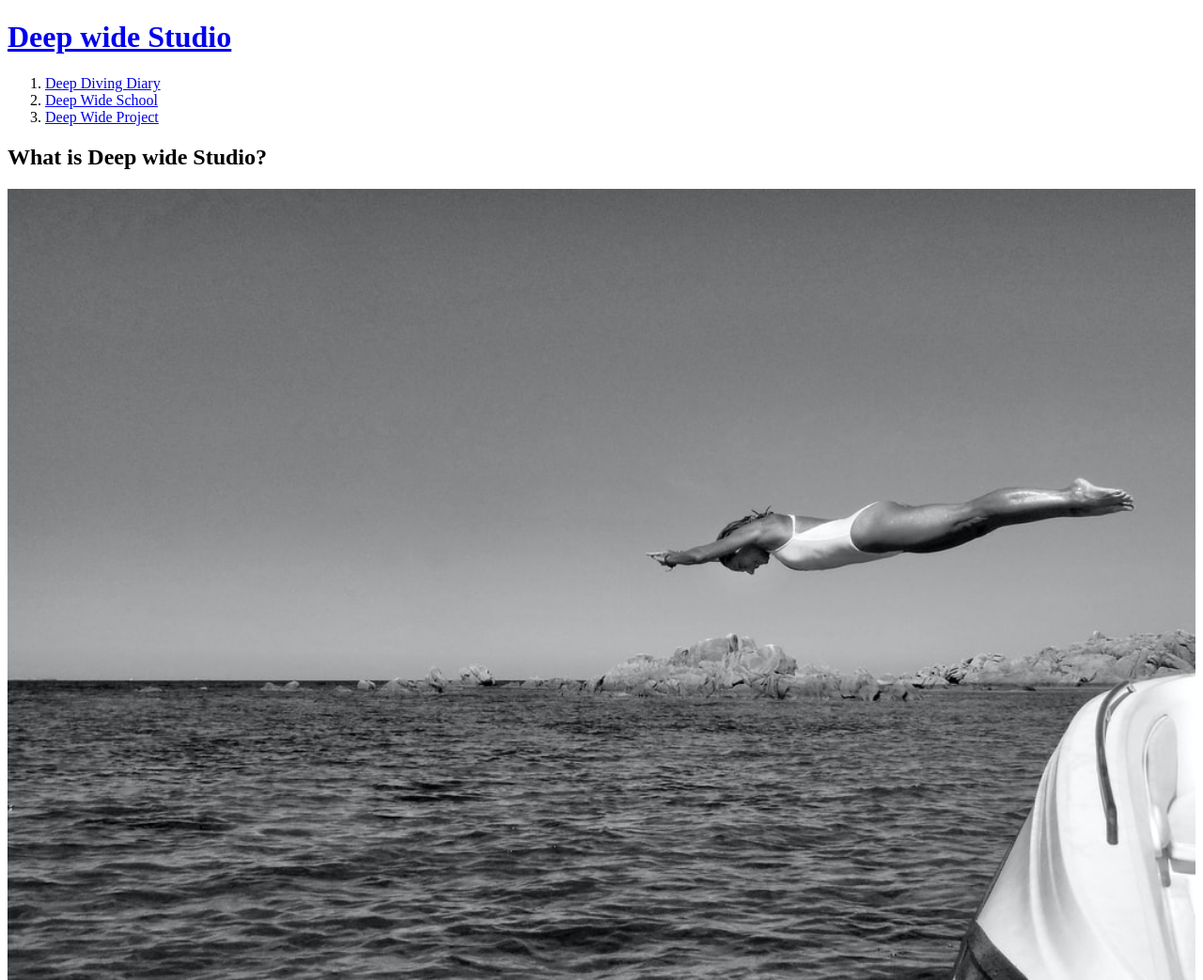
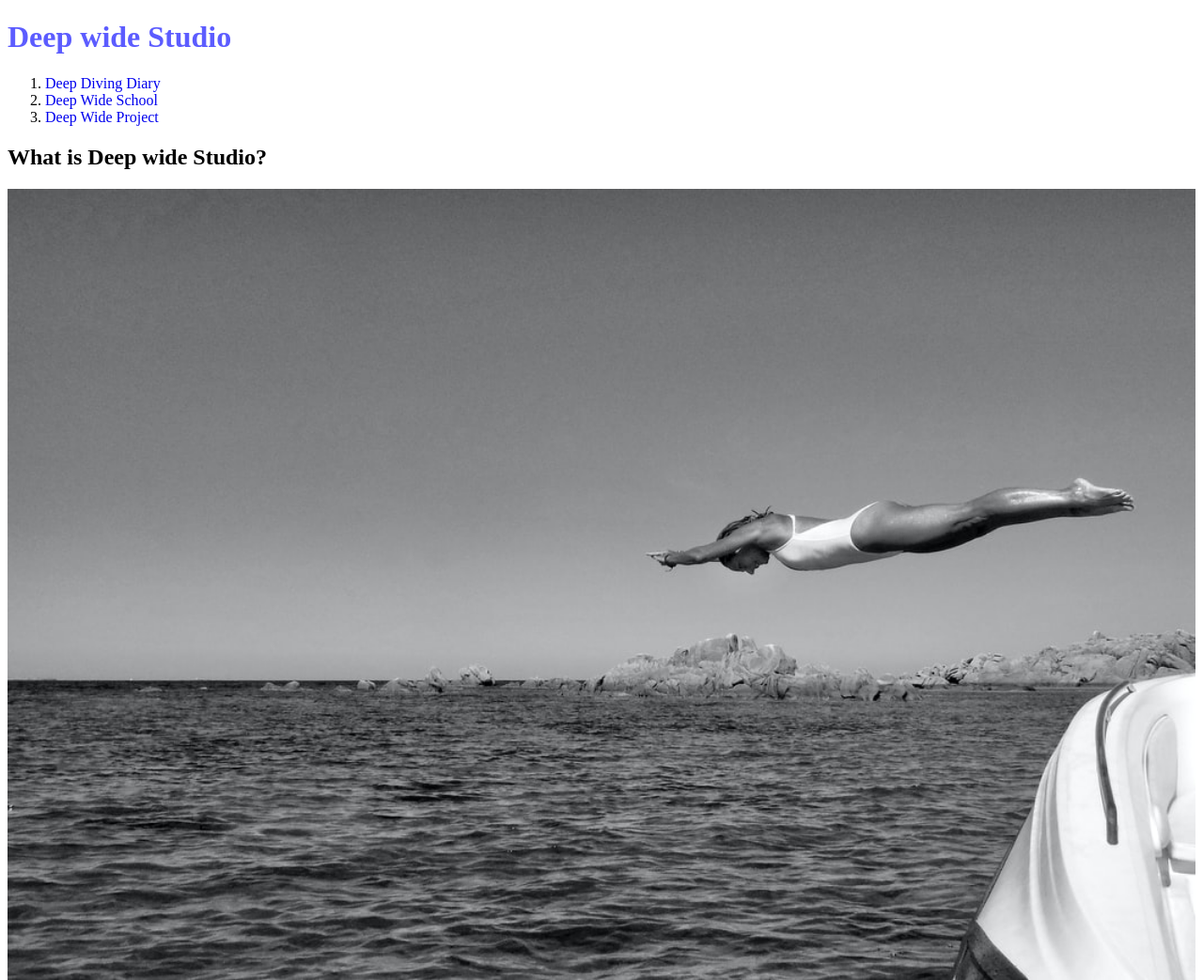
Before and after one commit to yekyung2/web1, a plain HTML site: page index.html in a window 1280 px wide. Shown: the top 1043 px of the page at 94% size. Drawn offline with Linux system fonts and the light colour scheme; a script that the page names is missing.

Commit message:
Add first css code to index.html

```diff
--- a/index.html
+++ b/index.html
@@ -3,9 +3,14 @@
 <head>
     <title>Welcome</title>
     <meta charset="utf-8">
+   <style>
+       a {
+        text-decoration: none;
+       }
+   </style>
 </head>
 <body>
-    <h1><a href="index.html">Deep wide Studio</a></h1>
+    <h1><a href="index.html" style="color:rgb(92, 92, 255);">Deep wide Studio</a></h1>
     <ol>
         <li><a href="1.html">Deep Diving Diary</a></li>
         <li><a href="2.html">Deep Wide School</a></li>
```
Lines whose indentation alone changed are shown as unchanged.
